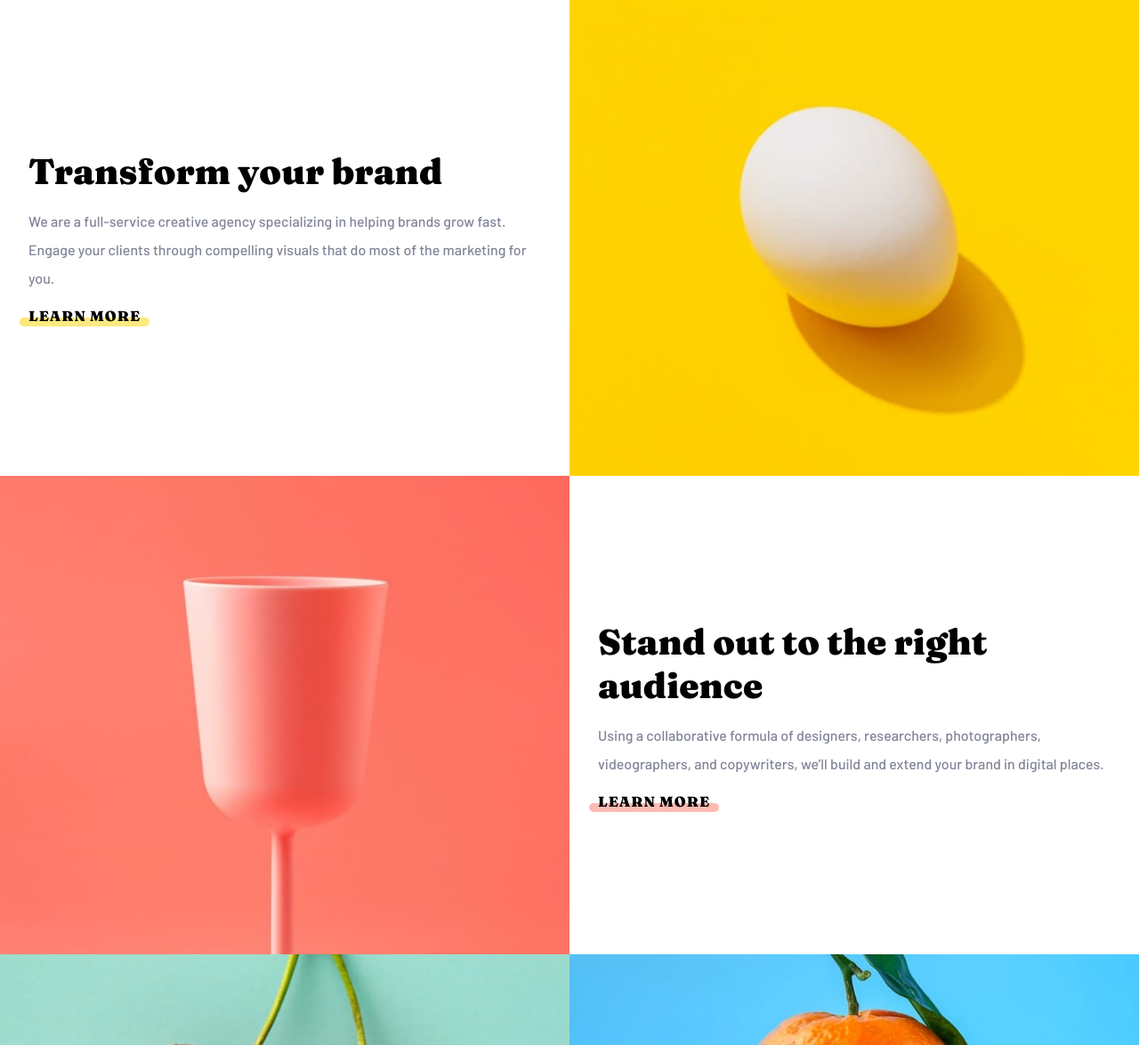
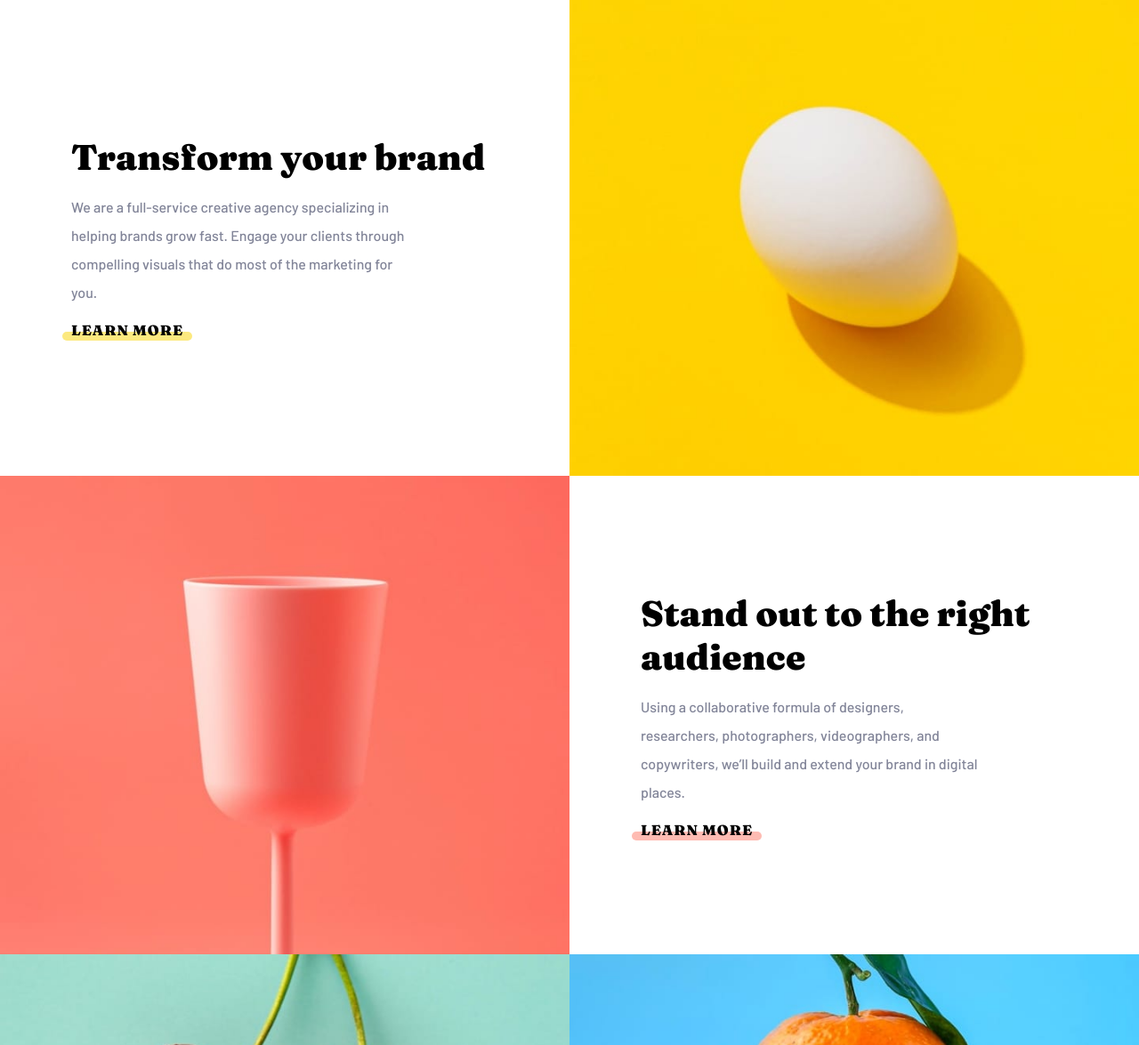
Before and after one commit to KruzadeR-VictoR/sunnyside_landingPage-FM, a plain HTML site: page index.html in a window 1280 px wide. Shown: the part 642-1817 px from the top of the page at 89% size. Drawn offline with Linux system fonts and the light colour scheme.

Commit message:
fixed paragraph paddings

```diff
--- a/Styles/Style.scss
+++ b/Styles/Style.scss
@@ -130,7 +130,7 @@
   }
   .left {
     flex-basis: 50%;
-    padding: 2rem;
+    padding: 2rem 5rem;
     align-self: center;
     max-width: 100%;
     margin: 0 auto;
@@ -138,17 +138,24 @@
       text-align: center;
       padding: 4rem 2rem;
     }
+    @media screen and (max-width: 1100px){
+      padding: 2rem;
+    }
     .heading {
       font-family: $Fraunces;
       font-weight: 900;
       font-size: 2.5rem;
     }
     .caption {
+      width:30vw;
       font-family: $Barlow;
       font-size: 1rem;
       line-height: 2em;
       color: $DarkgrayishBlue;
       margin: 1rem 0;
+      @media screen and (max-width: 1100px){
+        width: 100%;
+      }
     }
     span {
       cursor: pointer;
@@ -196,7 +203,7 @@
   }
   .left {
     flex-basis: 50%;
-    padding: 2rem;
+    padding: 2rem 5rem;
     align-self: center;
     max-width: 100%;
     margin: 0 auto;
@@ -204,17 +211,24 @@
       text-align: center;
       padding: 4rem 2rem;
     }
+    @media screen and (max-width: 1100px){
+      padding: 2rem;
+    }
     .heading {
       font-family: $Fraunces;
       font-weight: 900;
       font-size: 2.5rem;
     }
     .caption {
+      width: 30vw;
       font-family: $Barlow;
       font-size: 1rem;
       line-height: 2em;
       color: $DarkgrayishBlue;
       margin: 1rem 0;
+      @media screen and (max-width: 1100px){
+        width: 100%;
+      }
     }
     span {
       cursor: pointer;
```
Also changed, not shown: Styles/Style.css, 1 other file.
